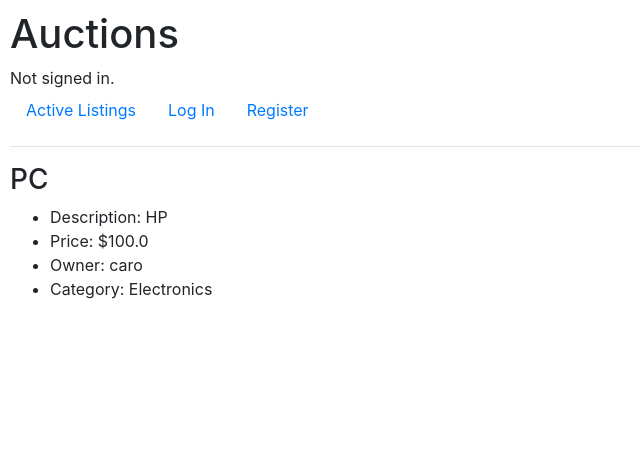
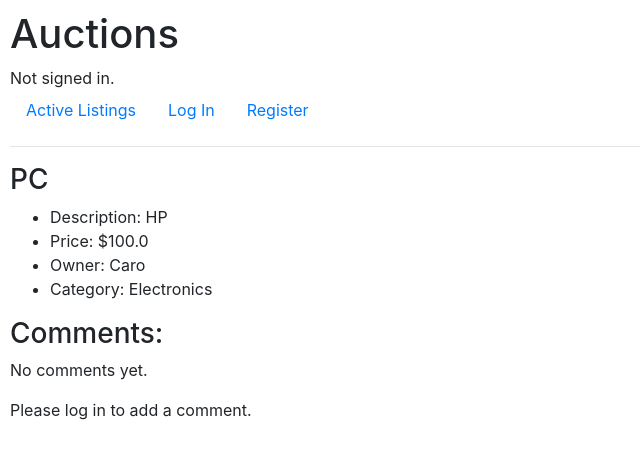
Before and after one commit to carolpw/CS50w-Project2, a Django app: page /1 in a window 1280 px wide. Shown: the top 459 px of the page, without its empty margins (0-640 px from the left). Run offline with Django 3.2, Linux system fonts and the light colour scheme; data comes from the database, SQL or seed files in the repository; some libraries are stand-ins or nearby versions.

Commit message:
Comments. Modified the listing view and template.

```diff
--- a/auctions/admin.py
+++ b/auctions/admin.py
@@ -1,9 +1,9 @@
 from django.contrib import admin
-from .models import User, Listing, Bids, Comments, Category
+from .models import User, Listing, Bid, Comment, Category
 
 # Register your models here.
 admin.site.register(User)
 admin.site.register(Category)
 admin.site.register(Listing)
-admin.site.register(Bids)
-admin.site.register(Comments)
+admin.site.register(Bid)
+admin.site.register(Comment)
--- a/auctions/models.py
+++ b/auctions/models.py
@@ -1,5 +1,6 @@
 from django.contrib.auth.models import AbstractUser
 from django.db import models
+from django.utils import timezone
 
 
 class User(AbstractUser):
@@ -23,9 +24,14 @@
     active = models.BooleanField(default=True)
 
 
-class Bids(models.Model):
+class Bid(models.Model):
     pass
 
-class Comments(models.Model):
-    author = models.ForeignKey(User, on_delete=models.CASCADE, related_name="user")
-    text = models.CharField(max_length=256)
+class Comment(models.Model):
+    author = models.ForeignKey(User, on_delete=models.CASCADE, related_name="comments")
+    text = models.TextField()
+    listing = models.ForeignKey(Listing, on_delete=models.CASCADE, related_name="comments")
+    date_added = models.DateTimeField(default=timezone.now, editable=False)
+
+def __str__(self):
+    return f"Comment by {self.author.username} on {self.listing.title}"
--- a/auctions/templates/auctions/listing.html
+++ b/auctions/templates/auctions/listing.html
@@ -23,4 +23,31 @@
             {% endif %}
         {% endif %}
     </div>
+    <section>
+        <h3>Comments:</h3>
+        {% if not listing.comments.all %}
+            <p>No comments yet.</p>
+        {% else %}
+            {% for comment in listing.comments.all %}
+                <hr>
+                <strong>{{ comment.author }} - {{ comment.date_added}} </strong>
+                <br>
+                {{ comment.text }}
+            {% endfor %}
+        {% endif %}
+
+        {% if user.is_authenticated %}
+            <form action="{% url 'listing' listing.id %}" method="POST">
+                {% csrf_token %}
+                {{ form.text }}
+                <input class="btn btn-lg btn-outline-secondary" type="submit" value="Add">
+            </form>
+        {% else %}
+            <p>Please log in to add a comment.</p>
+        {% endif %}
+
+
+    </section>
+
+
 {% endblock %}
--- a/auctions/views.py
+++ b/auctions/views.py
@@ -4,7 +4,7 @@
 from django.shortcuts import render
 from django.urls import reverse
 from .models import User, Listing, Category
-from .forms import ListingForm
+from .forms import ListingForm, CommentForm
 from django.contrib.auth.decorators import login_required
 
 
@@ -94,9 +94,26 @@
 def listing(request, listing_id):
     listing = Listing.objects.get(pk=listing_id)
     in_watchlist = True
+    form = None
+
+    #Comment section
+    if request.user.is_authenticated:
+        if request.method == 'POST':
+            form = CommentForm(request.POST)
+            if form.is_valid():
+                form.instance.author = request.user
+                form.instance.listing = listing
+                form.save()
+                # Redirect to the same page after adding comment
+                return HttpResponseRedirect(reverse('listing', args=(listing_id, )))
+        else:
+            form = CommentForm()
+
+
     return render(request, "auctions/listing.html", {
         "listing": listing,
-        "in_watchlist": in_watchlist
+        "in_watchlist": in_watchlist,
+        "form": form
     })
 
 def category_listing(request, category_id):
```
Also changed, not shown: auctions/forms.py (+6 -1 lines), auctions/migrations/0008_comments_created_at_comments_listing_and_more.py (added), auctions/migrations/0009_rename_bids_bid_rename_comments_comment.py (added), auctions/migrations/0010_rename_created_at_comment_date_added_and_more.py (added), db.sqlite3.
